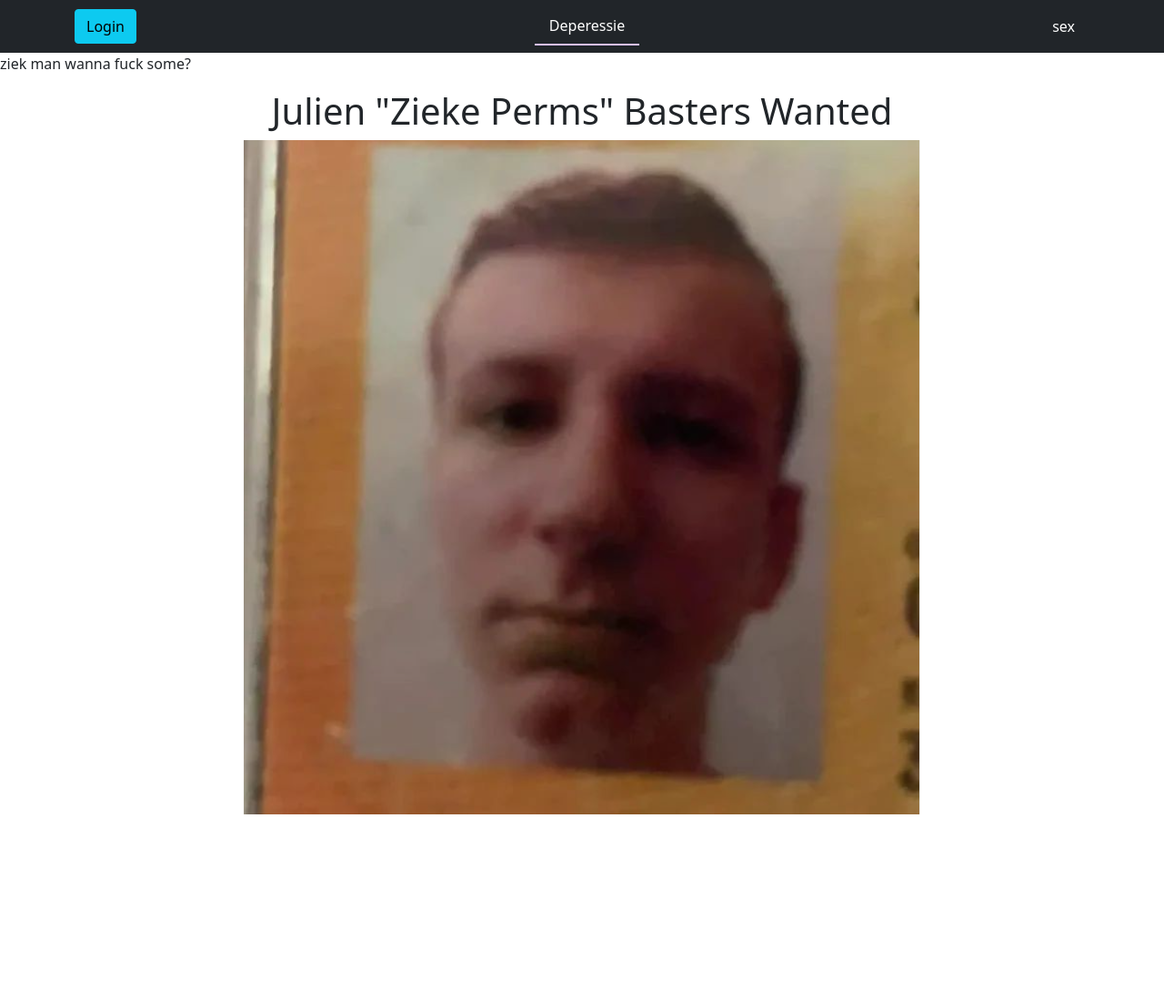
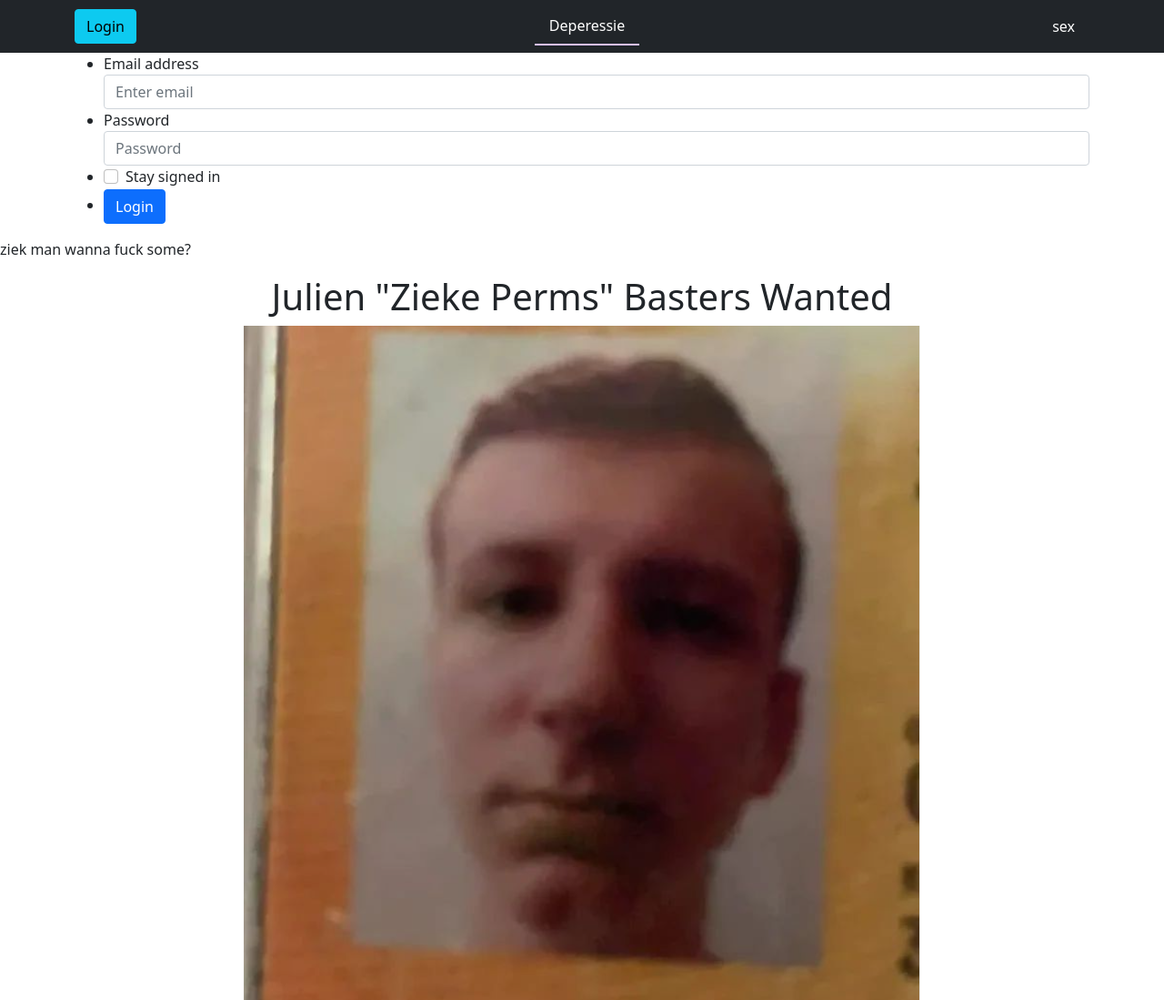
Before and after one commit to Miirari/ziekeperms.solutions, a plain HTML site: page index.html in a window 1280 px wide. Shown: the whole page at 91% size. Before the commit the page ends 895 px from the top, so only its background shows below. Drawn offline with nearby package versions, Linux system fonts and the light colour scheme.

Commit message:
Update index.html

```diff
--- a/index.html
+++ b/index.html
@@ -16,6 +16,36 @@
             <a class="nav-link" href="klas.html" style="color: #ffffff;">sex</a> <!--Klas rankings button-->
         </div> <!--End container-->
     </nav> <!--End navbar-->
+    <div id="wrapper"> <!--Start wrapper-->
+        <div id="sidebar-wrapper"> <!--Start sidebar wrapper-->
+            <div class="container"> <!--Start container-->
+                <ul class="sidebar-nav"> <!--Start sidebar-->
+                    <li>
+                        <div class="form-group"> <!--Start form-group-->
+                            <label for="exampleInputEmail1">Email address</label>
+                            <input type="email" class="form-control" id="exampleInputEmail1"
+                                aria-describedby="emailHelp" placeholder="Enter email">
+                        </div> <!--End form-group-->
+                    </li>
+                    <li>
+                        <div class="form-group"> <!--Start form-group-->
+                            <label for="exampleInputPassword1">Password</label>
+                            <input type="password" class="form-control" id="exampleInputPassword1"
+                                placeholder="Password">
+                        </div> <!--End form-group-->
+                    </li>
+                    <li>
+                        <div class="form-group form-check"> <!--Start form-group-->
+                            <input type="checkbox" class="form-check-input" id="exampleCheck1">
+                            <label class="form-check-label" for="exampleCheck1">Stay signed in</label>
+                        </div> <!--End from-group-->
+                    </li>
+                    <li>
+                        <button type="submit" class="btn btn-primary">Login</button>
+                    </li>
+                </ul> <!--End sidebar-->
+            </div> <!--End container-->
+        </div> <!--End sidebar wrapper-->
     <p>ziek man wanna fuck some?</p>
 
     <div style="text-align: center;">
```
